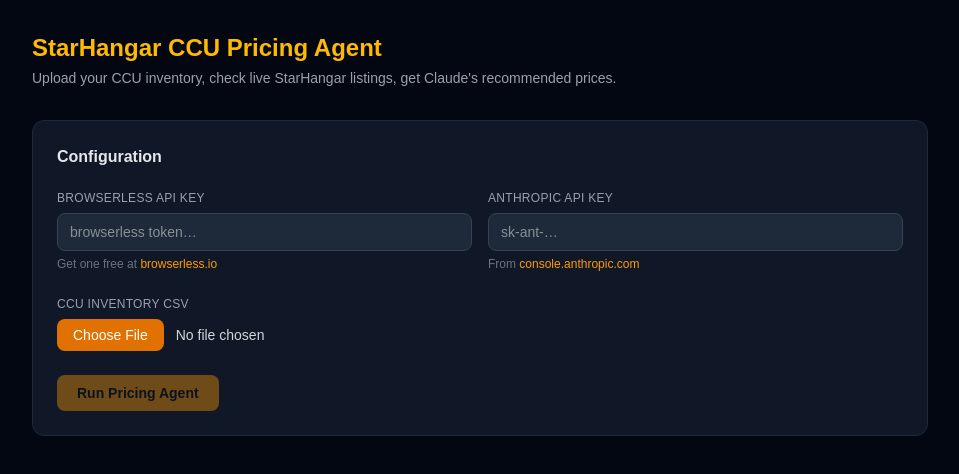
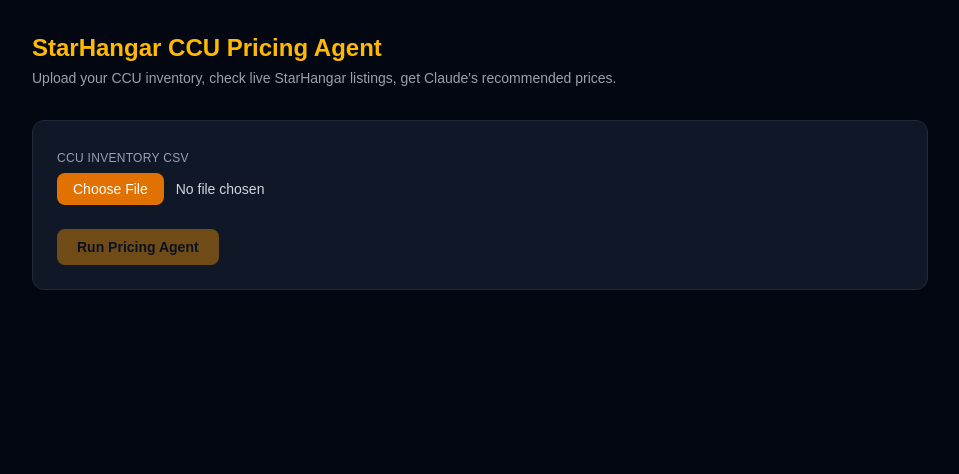
Before and after one commit to doc-flanigan/StarHangarApps, a Next.js app in the folder ccu-pricer/: page / in a window 1280 px wide. Shown: the top 474 px of the page, without its empty margins (160-1119 px from the left). Built offline with nearby package versions, Linux system fonts and the light colour scheme.

Commit message:
Move API keys to .env — remove from UI
ANTHROPIC_API_KEY and BROWSERLESS_API_KEY now read from environment variables
instead of being entered in the browser each session. Added env.example
as a template; actual .env.local is gitignored.

https://claude.ai/code/session_019SUwRWpM5QyV2fWzUDZTo4

```diff
--- a/ccu-pricer/app/api/price/route.ts
+++ b/ccu-pricer/app/api/price/route.ts
@@ -188,12 +188,14 @@ ${JSON.stringify(payload, null, 2)}
 export async function POST(req: NextRequest) {
   const formData = await req.formData();
   const file = formData.get("csv") as File | null;
-  const browserlessKey = formData.get("browserlessKey") as string | null;
-  const anthropicKey = formData.get("anthropicKey") as string | null;
 
   if (!file) return new Response("No CSV file", { status: 400 });
-  if (!browserlessKey) return new Response("No Browserless API key", { status: 400 });
-  if (!anthropicKey) return new Response("No Anthropic API key", { status: 400 });
+
+  const browserlessKey = process.env.BROWSERLESS_API_KEY;
+  const anthropicKey = process.env.ANTHROPIC_API_KEY;
+
+  if (!browserlessKey) return new Response("BROWSERLESS_API_KEY is not set", { status: 500 });
+  if (!anthropicKey) return new Response("ANTHROPIC_API_KEY is not set", { status: 500 });
 
   const csvText = await file.text();
   const rows = parseCSV(csvText);
--- a/ccu-pricer/app/page.tsx
+++ b/ccu-pricer/app/page.tsx
@@ -26,8 +26,6 @@ interface CCUResult {
 }
 
 export default function Home() {
-  const [browserlessKey, setBrowserlessKey] = useState("");
-  const [anthropicKey, setAnthropicKey] = useState("");
   const [csvFile, setCsvFile] = useState<File | null>(null);
   const [running, setRunning] = useState(false);
   const [status, setStatus] = useState("");
@@ -39,7 +37,7 @@ export default function Home() {
   const abortRef = useRef<AbortController | null>(null);
 
   async function run() {
-    if (!csvFile || !browserlessKey || !anthropicKey) return;
+    if (!csvFile) return;
 
     setRunning(true);
     setResults([]);
@@ -50,8 +48,6 @@ export default function Home() {
 
     const formData = new FormData();
     formData.append("csv", csvFile);
-    formData.append("browserlessKey", browserlessKey);
-    formData.append("anthropicKey", anthropicKey);
 
     abortRef.current = new AbortController();
 
@@ -145,58 +141,6 @@ export default function Home() {
 
         {/* Config */}
         <div className="bg-gray-900 rounded-xl p-6 space-y-4 border border-gray-800">
-          <h2 className="font-semibold text-gray-200">Configuration</h2>
-
-          <div className="grid grid-cols-1 gap-4 sm:grid-cols-2">
-            <label className="block">
-              <span className="text-xs text-gray-400 uppercase tracking-wide">
-                Browserless API Key
-              </span>
-              <input
-                type="password"
-                placeholder="browserless token…"
-                value={browserlessKey}
-                onChange={(e) => setBrowserlessKey(e.target.value)}
-                className="mt-1 w-full bg-gray-800 border border-gray-700 rounded-lg px-3 py-2 text-sm focus:outline-none focus:border-amber-500"
-              />
-              <span className="text-xs text-gray-500">
-                Get one free at{" "}
-                <a
-                  href="https://browserless.io"
-                  target="_blank"
-                  rel="noopener noreferrer"
-                  className="text-amber-500 hover:underline"
-                >
-                  browserless.io
-                </a>
-              </span>
-            </label>
-
-            <label className="block">
-              <span className="text-xs text-gray-400 uppercase tracking-wide">
-                Anthropic API Key
-              </span>
-              <input
-                type="password"
-                placeholder="sk-ant-…"
-                value={anthropicKey}
-                onChange={(e) => setAnthropicKey(e.target.value)}
-                className="mt-1 w-full bg-gray-800 border border-gray-700 rounded-lg px-3 py-2 text-sm focus:outline-none focus:border-amber-500"
-              />
-              <span className="text-xs text-gray-500">
-                From{" "}
-                <a
-                  href="https://console.anthropic.com"
-                  target="_blank"
-                  rel="noopener noreferrer"
-                  className="text-amber-500 hover:underline"
-                >
-                  console.anthropic.com
-                </a>
-              </span>
-            </label>
-          </div>
-
           <label className="block">
             <span className="text-xs text-gray-400 uppercase tracking-wide">
               CCU Inventory CSV
@@ -215,7 +159,7 @@ export default function Home() {
           <div className="flex gap-3 pt-2">
             <button
               onClick={run}
-              disabled={running || !csvFile || !browserlessKey || !anthropicKey}
+              disabled={running || !csvFile}
               className="px-5 py-2 bg-amber-500 hover:bg-amber-400 disabled:opacity-40 disabled:cursor-not-allowed text-gray-950 font-semibold rounded-lg text-sm transition-colors"
             >
               {running ? "Running…" : "Run Pricing Agent"}
```
Also changed, not shown: 1 other file (tests, documents, lock files or other folders).
